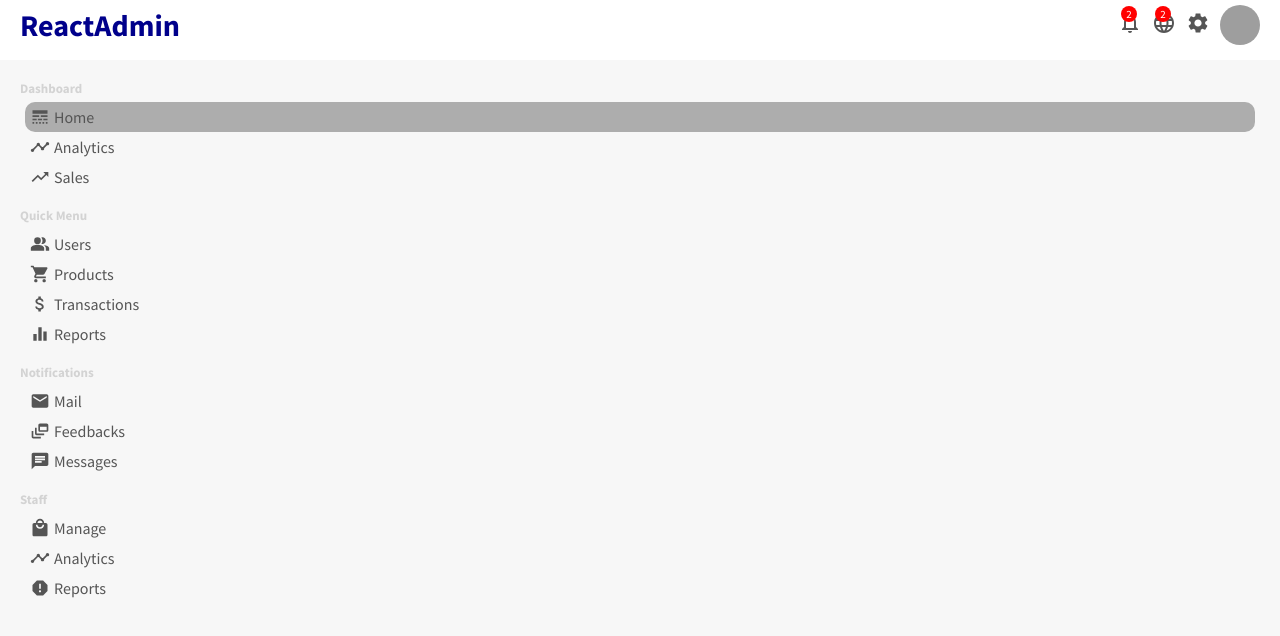
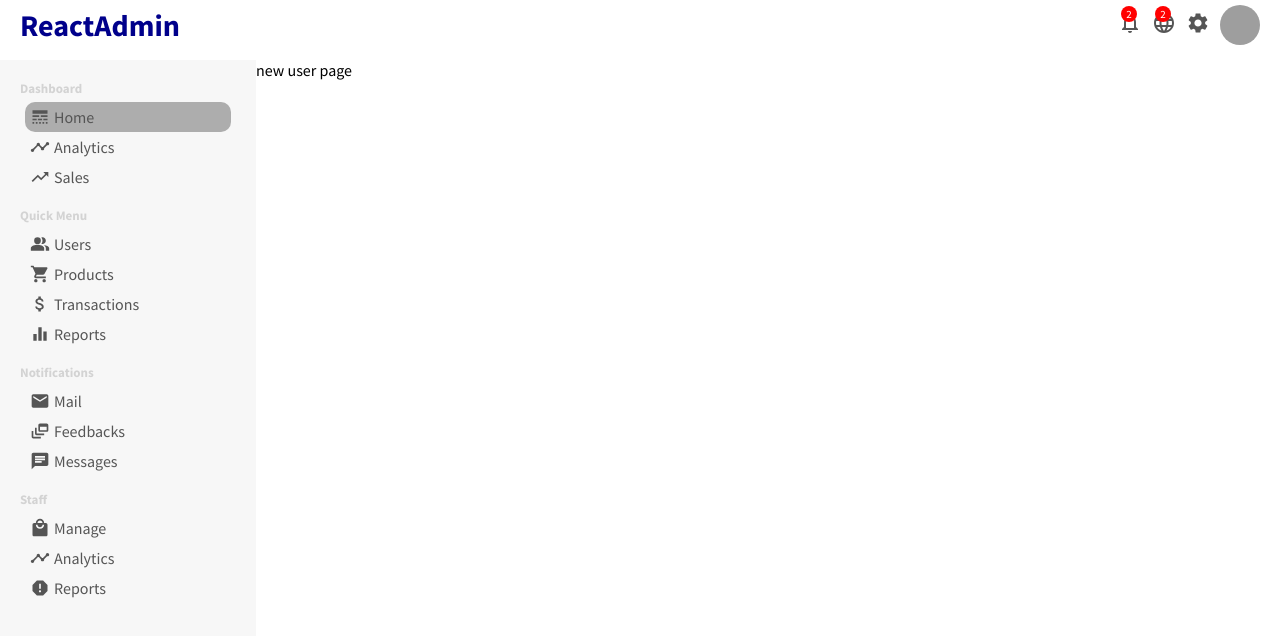
Before and after one commit to Sammynauta/DASHBOARD, a React (Create React App) app: page /newUser in a window 1280 px wide. Shown: the top 636 px of the page. Built offline with nearby package versions, Linux system fonts and the light colour scheme; grey boxes are pictures that could not be loaded.

Commit message:
iniciando a pagina de novo usuario.

```diff
--- a/src/App.js
+++ b/src/App.js
@@ -5,6 +5,7 @@
 import { BrowserRouter as Router, Switch, Route } from "react-router-dom";
 import UserList from "./pages/userList/UserList";
 import User from "./pages/user/User";
+import NewUser from "./pages/newUser/NewUser";
 
 
 function App() {
@@ -23,6 +24,9 @@
           <Route path="/user/:userId">
             <User/>
           </Route>
+          <Route path="/newUser">
+            <NewUser />
+          </Route>
         </Switch>
       </div>
     </Router>
--- /dev/null
+++ b/src/pages/newUser/NewUser.css
@@ -0,0 +1,3 @@
+.newUser {
+    flex: 4;
+}
--- /dev/null
+++ b/src/pages/newUser/NewUser.jsx
@@ -0,0 +1,9 @@
+import "./NewUser.css";
+
+export default function newUser() {
+    return (
+        <div className="newUser">
+            new user page
+        </div>
+    )
+}
--- a/src/pages/user/User.jsx
+++ b/src/pages/user/User.jsx
@@ -1,4 +1,5 @@
 import { AlternateEmail, CalendarToday, LocationOn, PersonOutline, Phone, PublishOutlined } from "@material-ui/icons";
+import { Link } from "react-router-dom";
 import "./User.css";
 
 export default function User() {
@@ -6,7 +7,9 @@
         <div className='User'>
             <div className="userTitleContainer">
                 <h1 className="userTitle">Edit User</h1>
-                <button className="userAddButton">Create</button>
+                <Link to="/newUser">
+                    <button className="userAddButton">Create</button>
+                </Link>
             </div>
             <div className="userContainer">
                 <div className="userShow">
```
